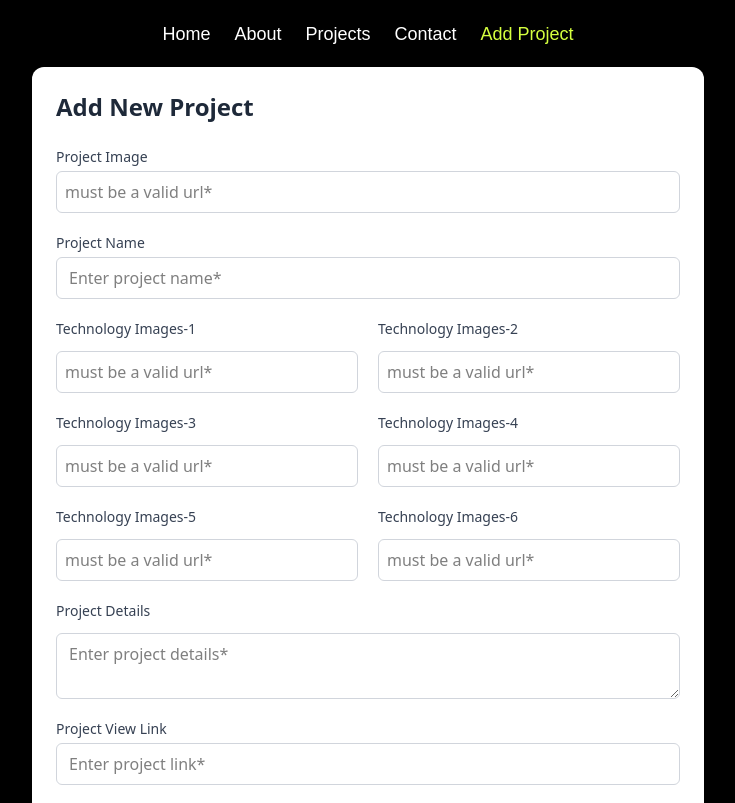
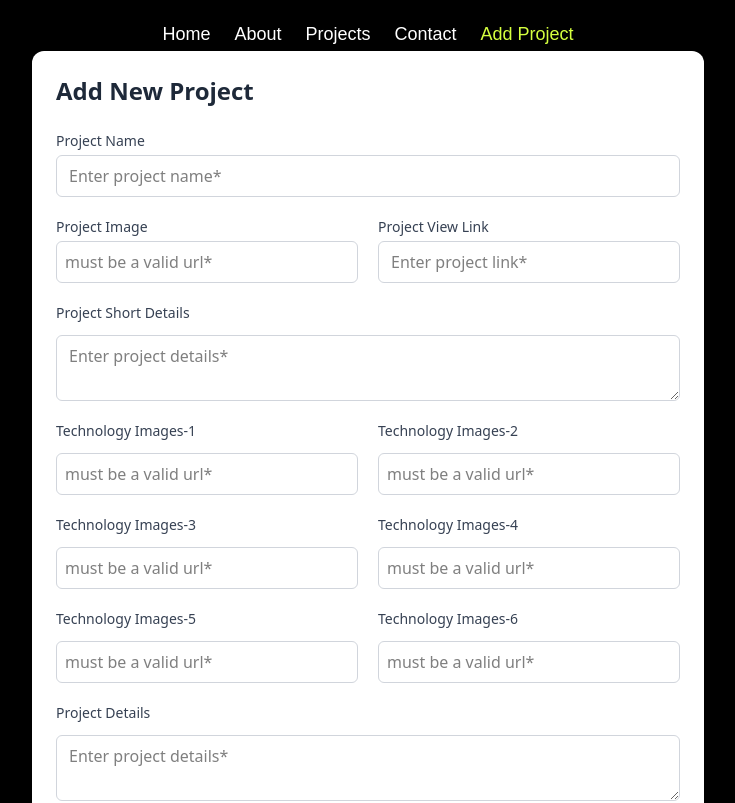
Before and after one commit to Baizid-B/New_Protfoilo_Site, a React (Vite) app: page /add_project in a window 1280 px wide. Shown: the top 803 px of the page, without its empty margins (272-1007 px from the left). Built offline with nearby package versions, Linux system fonts and the light colour scheme; a web font is replaced by a local one.

Commit message:
add short details and website link in add_project page

```diff
--- a/src/Pages/ADD_PRODUCT/Add_project.jsx
+++ b/src/Pages/ADD_PRODUCT/Add_project.jsx
@@ -11,8 +11,11 @@ const Add_project = () => {
     const details = formData.get("text-details");
     const multiple = formData.getAll("Mult_images");
     const project_view_link = formData.get("project_view_link");
+    const short = formData.get("short-details")
 
-    const data = { image, name, multiple, details, project_view_link };
+    const data = { image, name, multiple, details, project_view_link,short };
+    console.log(data);
+
 
     try {
       const res = await fetch("https://protfoilo-backend.vercel.app/project", {
@@ -59,20 +62,6 @@ const Add_project = () => {
         </h2>
 
         <form onSubmit={handleSubmit} className="space-y-5">
-          {/* Main Image */}
-          <div className="flex flex-col gap-1">
-            <label className="text-sm font-medium text-gray-700">
-              Project Image
-            </label>
-            <input
-              type="text"
-              name="Main_Image"
-              placeholder="must be a valid url*"
-              className="file:mr-4 file:py-2 file:px-4
-                        text-black
-                        border border-gray-300 rounded-md p-2"
-            />
-          </div>
 
           {/* Project Name */}
           <div className="flex flex-col gap-1">
@@ -87,6 +76,53 @@ const Add_project = () => {
                         focus:outline-none focus:ring-2 focus:ring-black"
             />
           </div>
+
+
+          {/* Main Image */}
+          <div className="flex flex-col md:flex-row gap-5">
+              <div className="w-full flex flex-col gap-1">
+                <label className="text-sm font-medium text-gray-700">
+                  Project Image
+                </label>
+                <input
+                  type="text"
+                  name="Main_Image"
+                  placeholder="must be a valid url*"
+                  className="file:mr-4 file:py-2 file:px-4
+                            text-black
+                            border border-gray-300 rounded-md p-2"
+                />
+              </div>
+
+              {/* Project viwe link */}
+              <div className="w-full flex flex-col gap-1">
+                <label className="text-sm font-medium text-gray-700">
+                  Project View Link
+                </label>
+                <input
+                  type="text"
+                  name="project_view_link"
+                  placeholder="Enter project link*"
+                  className="border text-black border-gray-300 rounded-md px-3 py-2
+                            focus:outline-none focus:ring-2 focus:ring-black"
+                />
+              </div>
+          </div>
+
+          {/* Project short Details */}
+          <div className="flex flex-col gap-3">
+            <label className="text-sm font-medium text-gray-700">
+              Project Short Details
+            </label>
+
+            <textarea
+              name="short-details"
+              placeholder="Enter project details*"
+              className="border text-black border-gray-300 rounded-md px-3 py-2
+                        focus:outline-none focus:ring-2 focus:ring-black"
+            ></textarea>
+          </div>
+
 
           {/* Multiple Images */}
           <div className="grid grid-cols-2 gap-5">
@@ -196,19 +232,6 @@ const Add_project = () => {
             ></textarea>
           </div>
 
-          {/* Project viwe link */}
-          <div className="flex flex-col gap-1">
-            <label className="text-sm font-medium text-gray-700">
-              Project View Link
-            </label>
-            <input
-              type="text"
-              name="project_view_link"
-              placeholder="Enter project link*"
-              className="border text-black border-gray-300 rounded-md px-3 py-2
-                        focus:outline-none focus:ring-2 focus:ring-black"
-            />
-          </div>
 
 
           {/* Submit Button */}
```
